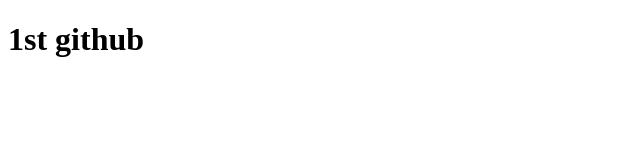
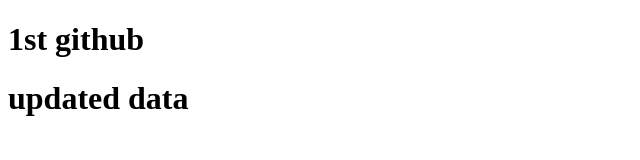
Before and after one commit to anibardoo/Practice, a plain HTML site: page index.html in a window 1280 px wide. Shown: the whole page, without its empty margins (0-640 px from the left). Drawn offline with Linux system fonts and the light colour scheme.

Commit message:
2nd changes

```diff
--- a/index.html
+++ b/index.html
@@ -7,5 +7,6 @@
 </head>
 <body>
     <h1>1st github</h1>
+    <h1>updated data</h1>
 </body>
 </html>
```
